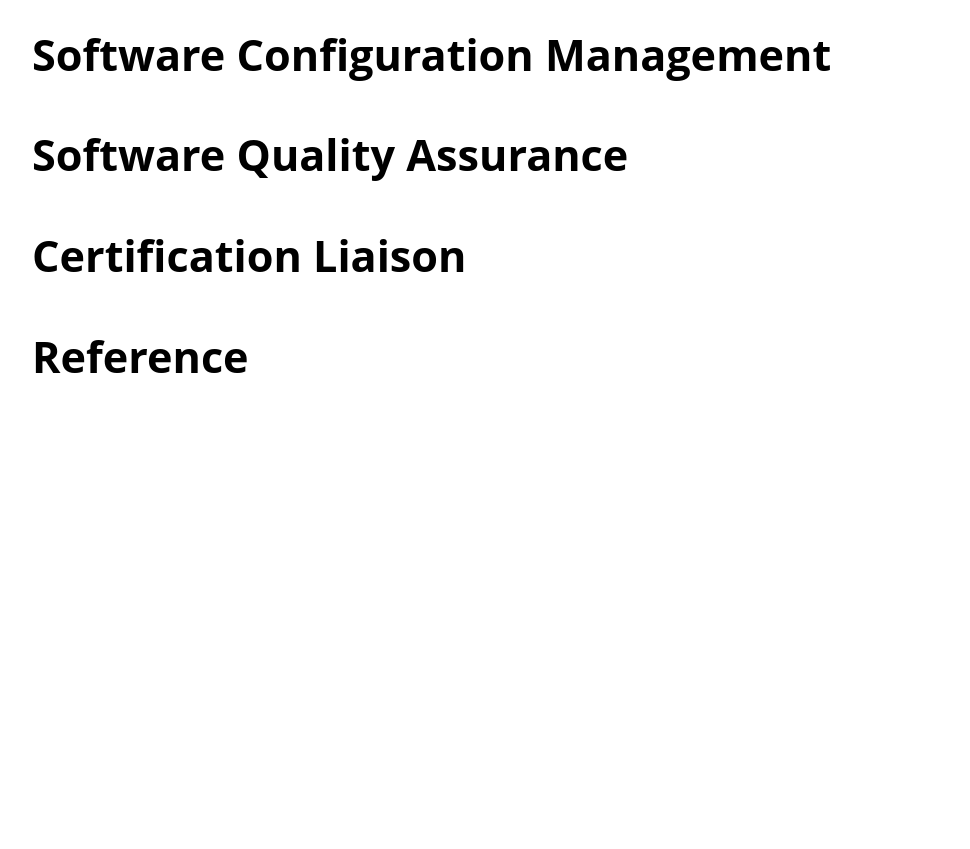
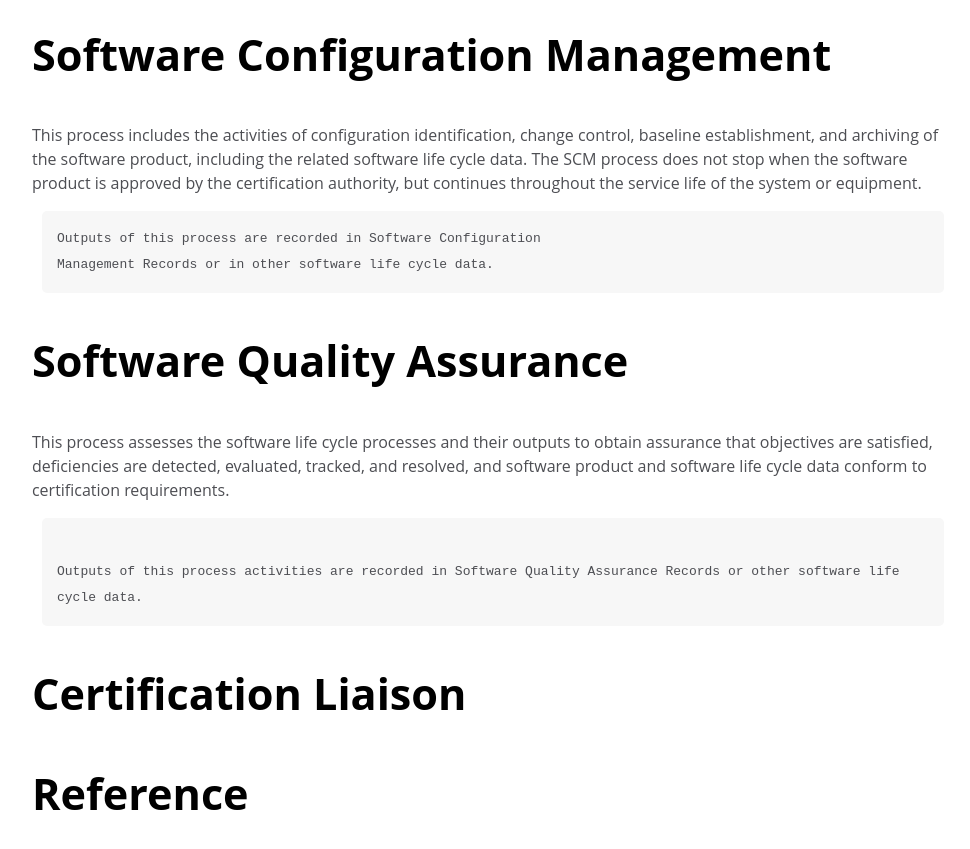
Before and after one commit to oluwaseunolusanya/airborne-software-lifecycle, a plain HTML site: page index.html in a window 1280 px wide. Shown: the part 1540-2389 px from the top of the page, without its empty margins (306-1276 px from the left). Before the commit the page ends 1985 px from the top, so only its background shows below. Drawn offline with Linux system fonts and the light colour scheme.

Commit message:
Drafted verification, configuration management and quality assurance sections.

```diff
--- a/index.html
+++ b/index.html
@@ -77,13 +77,25 @@ discuss the software verification process activities which are typically a combi
               <header>
                 <h1>Software Configuration Management</h1>
               </header>
-              <p></p>
+              <p>This process includes the activities of configuration identification, change control,
+                baseline establishment, and archiving of the software product, including the related
+                software life cycle data. The SCM process does not stop when the software product is
+                approved by the certification authority, but continues throughout the service life of the
+                system or equipment.</p>
+                <code>Outputs of this process are recorded in Software Configuration
+                  Management Records or in other software life cycle data.</code>
             </section>
             <section id="software_quality_assurance" class="main-section">
               <header>
                 <h1>Software Quality Assurance</h1>
               </header>
-              <p></p>
+              <p>This process assesses the software life cycle processes and their outputs to
+                obtain assurance that objectives are satisfied, deficiencies are detected, evaluated,
+                tracked, and resolved, and software product and software life cycle data conform to
+                certification requirements.</p>
+                <code>
+                  Outputs of this process activities are recorded in Software Quality Assurance Records or other software life cycle data.
+                </code>
             </section>
             <section id="certification_liaison" class="main-section">
               <header>
```
